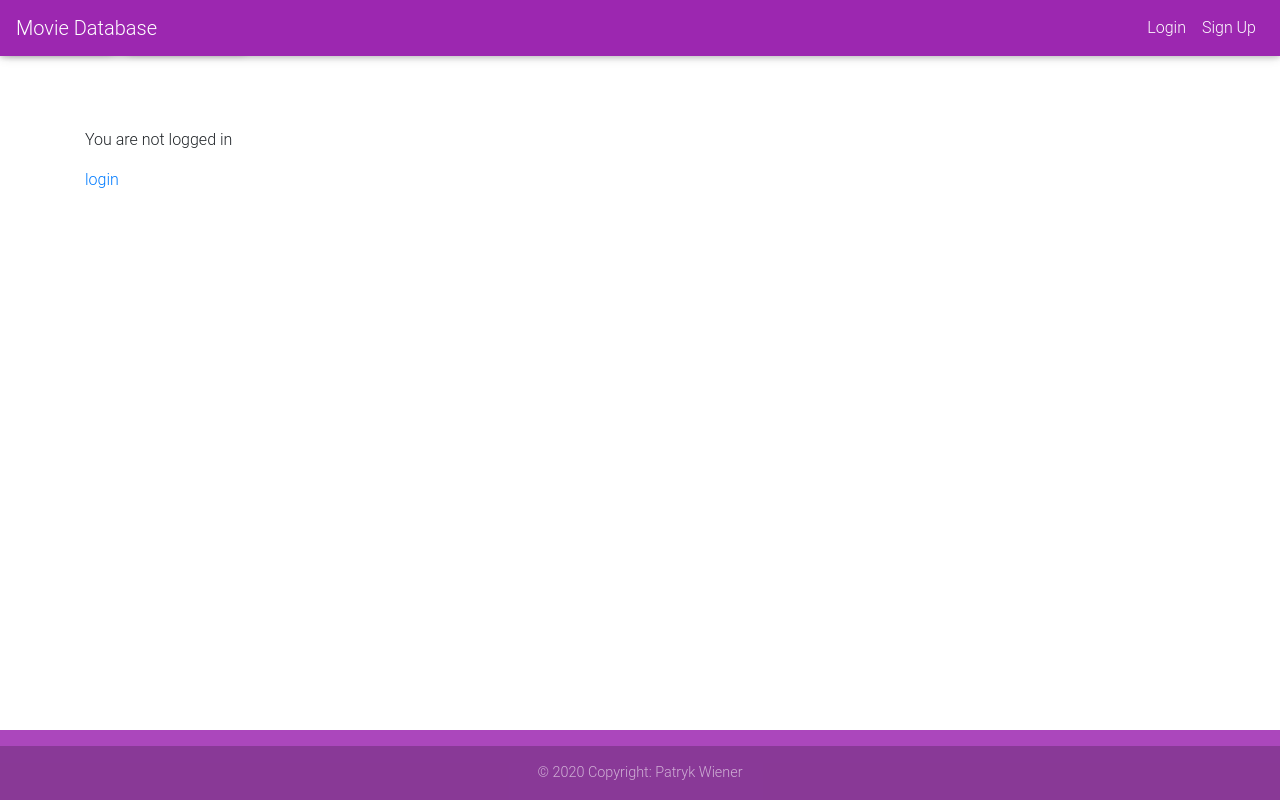
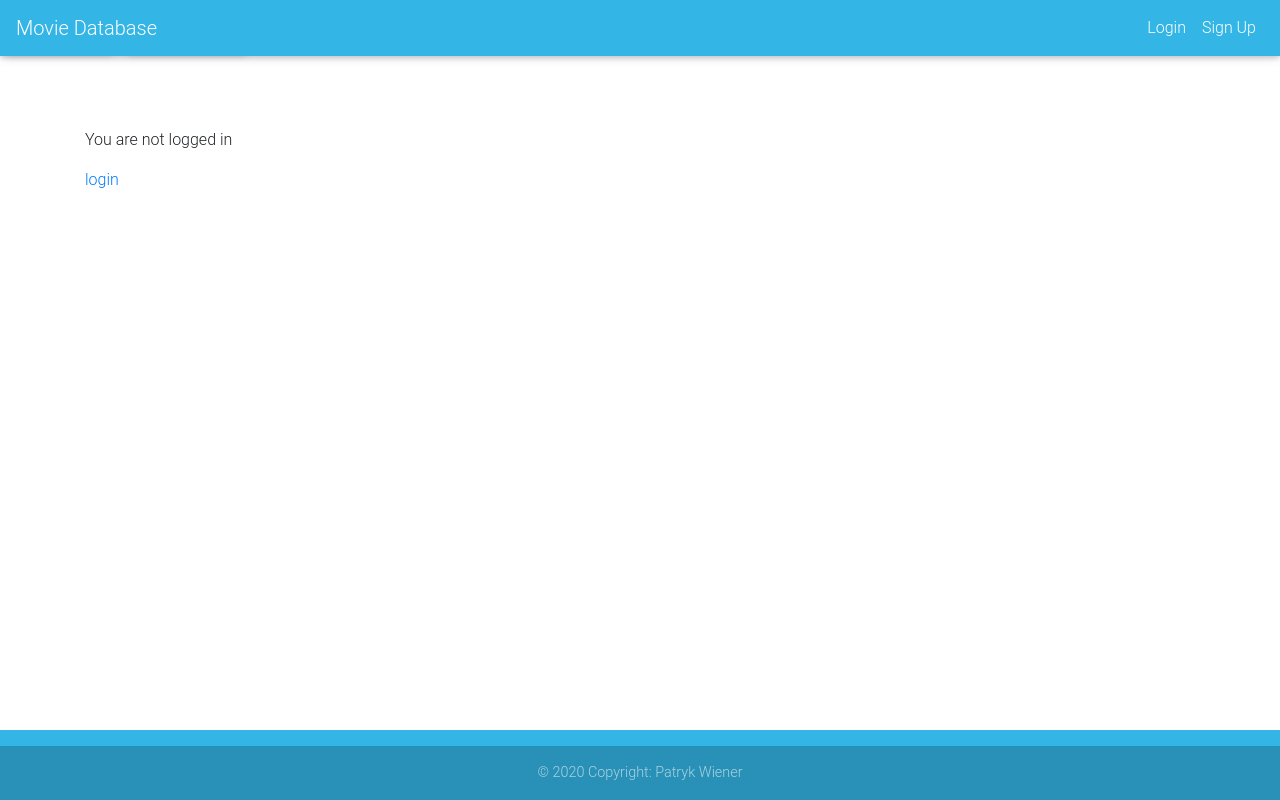
Before and after one commit to patrykwiener/movie-database, a Django app: page / in a window 1280 px wide. Run offline with Django 3.2, Linux system fonts and the light colour scheme; some libraries are stand-ins or nearby versions.

Commit message:
App theme change.

```diff
--- a/templates/footer.html
+++ b/templates/footer.html
@@ -1,4 +1,4 @@
-<footer class="page-footer font-small purple lighten-1 pt-3 bottom">
+<footer class="page-footer font-small info-color pt-3 bottom">
     <div class="footer-copyright text-center py-3">
         © 2020 Copyright: Patryk Wiener
     </div>
--- a/templates/nav_menu.html
+++ b/templates/nav_menu.html
@@ -1,4 +1,4 @@
-<nav class="navbar fixed-top navbar-expand-lg navbar-dark purple">
+<nav class="navbar fixed-top navbar-expand-lg navbar-dark info-color">
 
     <!--Branding button-->
     <a class="navbar-brand" href="
```
